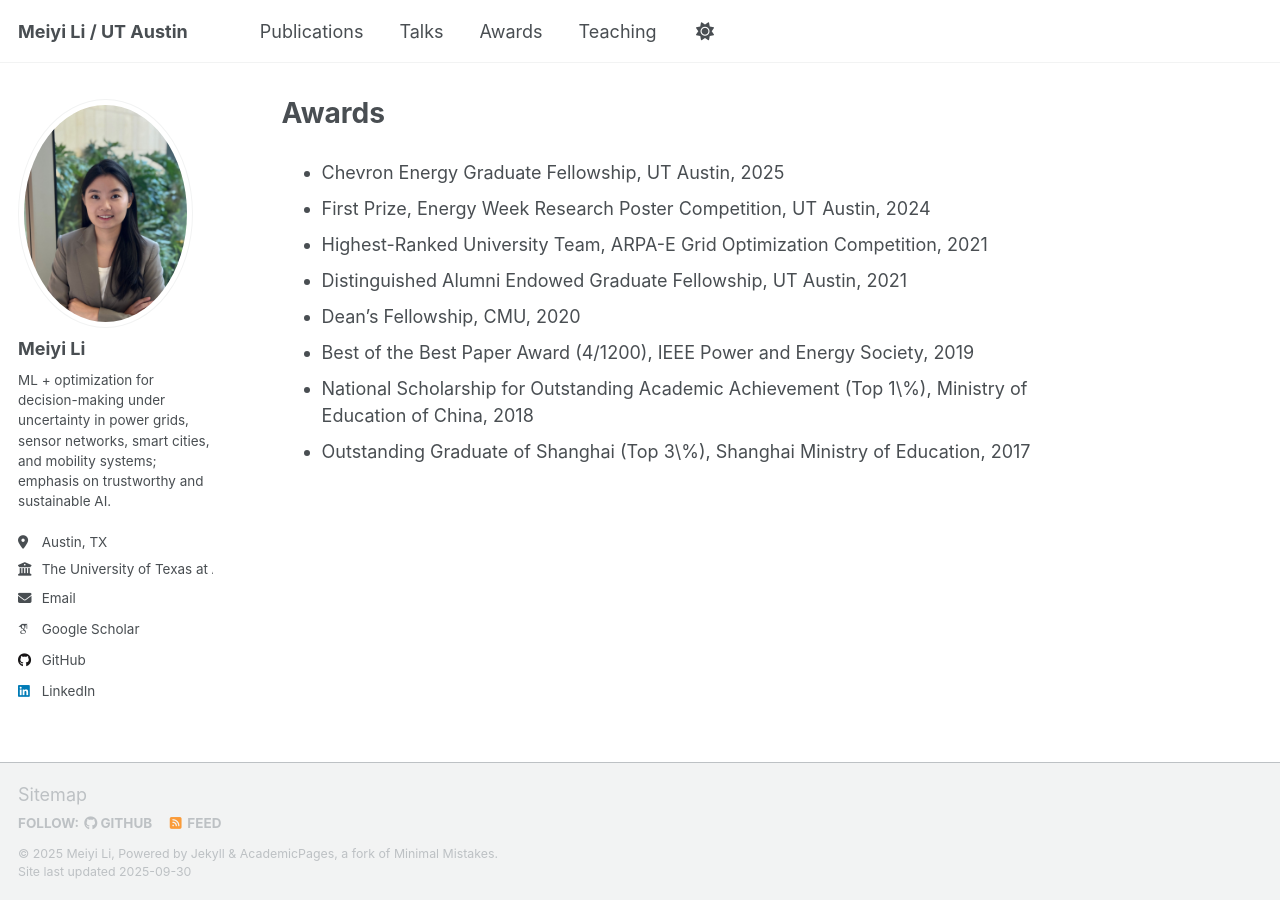
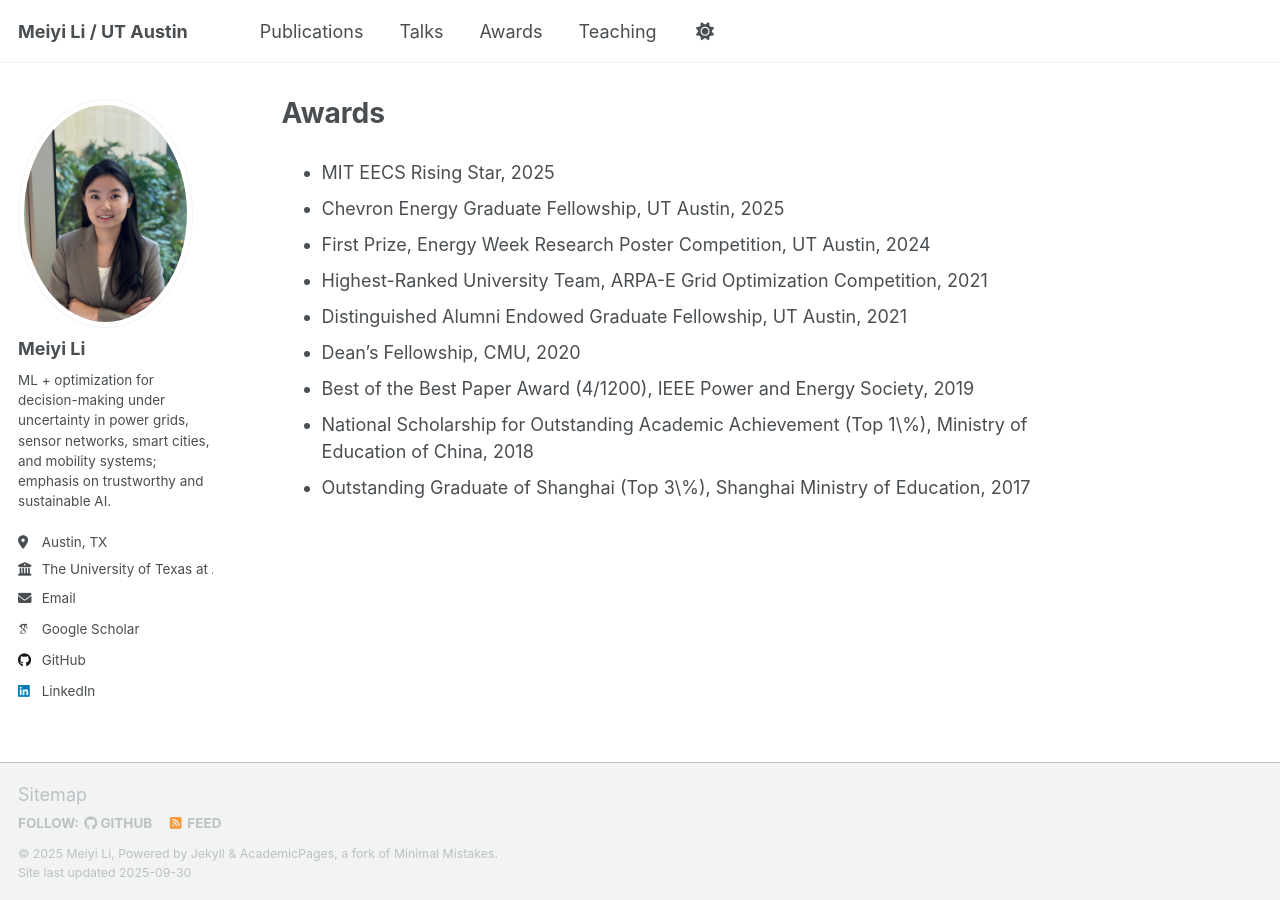
Before and after one commit to meiyilutaustin/meiyilutaustin.github.io, a Jekyll site: the page built from _pages/Awards.md, in a window 1280 px wide. Built offline with Jekyll 4.4.1, drawn with Linux system fonts in a browser that asks for light colours; some web fonts are replaced; a script that is not in the unit is left out.

Commit message:
Update Awards.md

```diff
--- a/_pages/Awards.md
+++ b/_pages/Awards.md
@@ -5,6 +5,7 @@ author_profile: true
 ---
 
 
+  - MIT EECS Rising Star, 2025
   - Chevron Energy Graduate Fellowship, UT Austin, 2025
   - First Prize, Energy Week Research Poster Competition, UT Austin, 2024
   - Highest-Ranked University Team, ARPA-E Grid Optimization Competition, 2021
```
